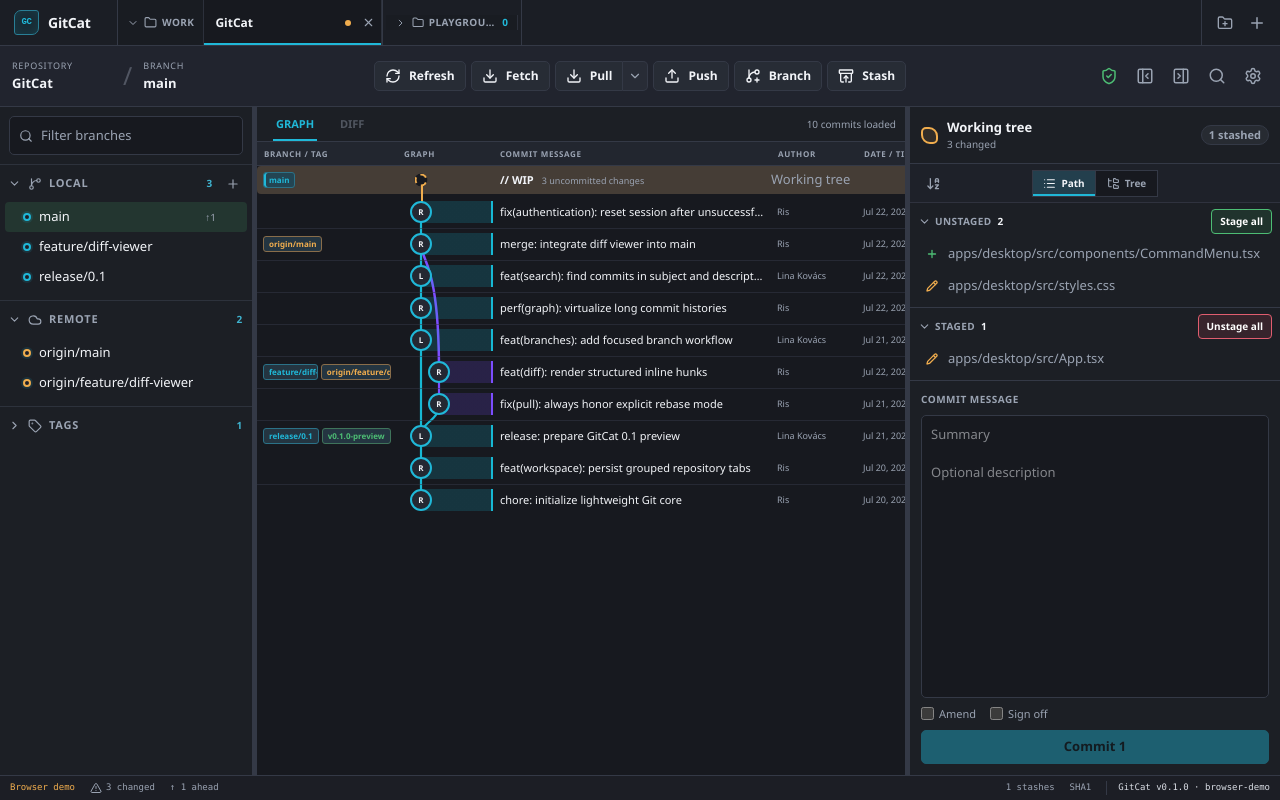
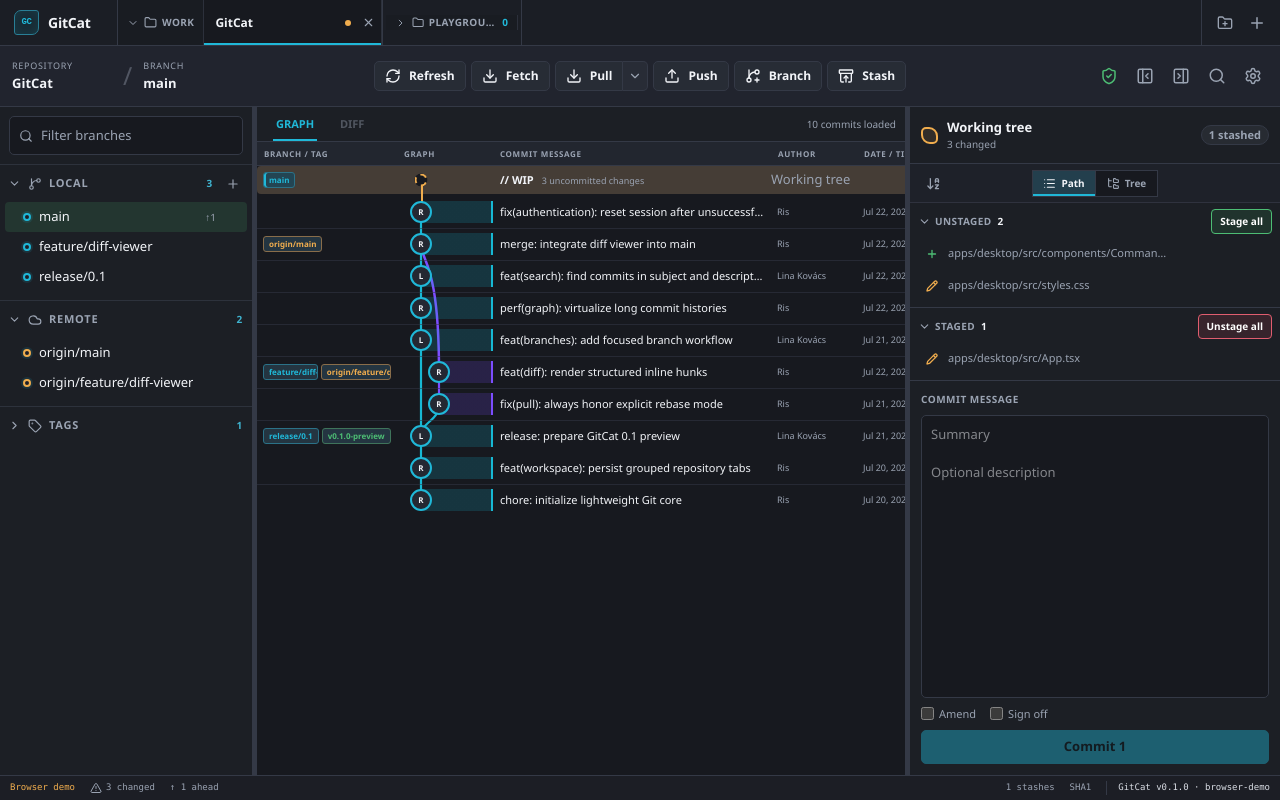
Before and after one commit to RisDN/gitcat, a React (Vite) app in the folder apps/desktop/: page / in a window 1280 px wide. Built offline with nearby package versions, Linux system fonts and the light colour scheme.

Commit message:
fix: fix text jumping on stage

```diff
--- a/apps/desktop/src/styles.css
+++ b/apps/desktop/src/styles.css
@@ -685,10 +685,12 @@ kbd,
   background: transparent;
   color: var(--gc-muted);
   cursor: pointer;
+  font: 500 11px/1.35 "Segoe UI Variable Text", "Segoe UI", system-ui, sans-serif;
   text-align: left;
 }
 
 .gc-file-tree__file { flex: 1; }
+.gc-file-tree__row:has(.gc-file-tree__action) .gc-file-tree__file { padding-right: 102px; }
 .gc-file-tree__file:hover,
 .gc-file-tree__folder:hover { color: var(--gc-text); }
 .gc-file-tree__file > svg,
@@ -703,9 +705,9 @@ kbd,
 .gc-file-tree__additions { color: var(--gc-success); font: 9px/1 "Cascadia Code", monospace; }
 .gc-file-tree__deletions { color: var(--gc-danger); font: 9px/1 "Cascadia Code", monospace; }
 .gc-file-tree__binary { color: var(--gc-warning); font-size: 9px; }
-.gc-file-tree__action { position: absolute; z-index: 2; top: 50%; right: 5px; display: grid; place-items: center; opacity: 0; transform: translateY(-50%); pointer-events: none; }
+.gc-file-tree__action { position: absolute; z-index: 2; top: 50%; right: 5px; display: grid; width: 92px; place-items: end; opacity: 0; transform: translateY(-50%); pointer-events: none; }
 .gc-file-tree__action .gc-icon-button { width: 25px; height: 25px; }
-.gc-file-tree__stage { padding: 3px 9px; border: 1px solid; border-radius: 4px; color: #fff; cursor: pointer; font-size: 11px; font-weight: 600; white-space: nowrap; box-shadow: 0 2px 9px color-mix(in srgb, black 42%, transparent); }
+.gc-file-tree__stage { min-width: 86px; padding: 3px 8px; border: 1px solid; border-radius: 4px; color: #fff; cursor: pointer; font-size: 11px; font-weight: 600; line-height: 1.35; white-space: nowrap; box-shadow: 0 2px 9px color-mix(in srgb, black 42%, transparent); }
 .gc-file-tree__stage--add { border-color: var(--gc-success); background: color-mix(in srgb, var(--gc-success) 16%, var(--gc-background)); }
 .gc-file-tree__stage--add:hover:not(:disabled) { background: var(--gc-success); }
 .gc-file-tree__stage--remove { border-color: var(--gc-danger); background: color-mix(in srgb, var(--gc-danger) 16%, var(--gc-background)); }
```
